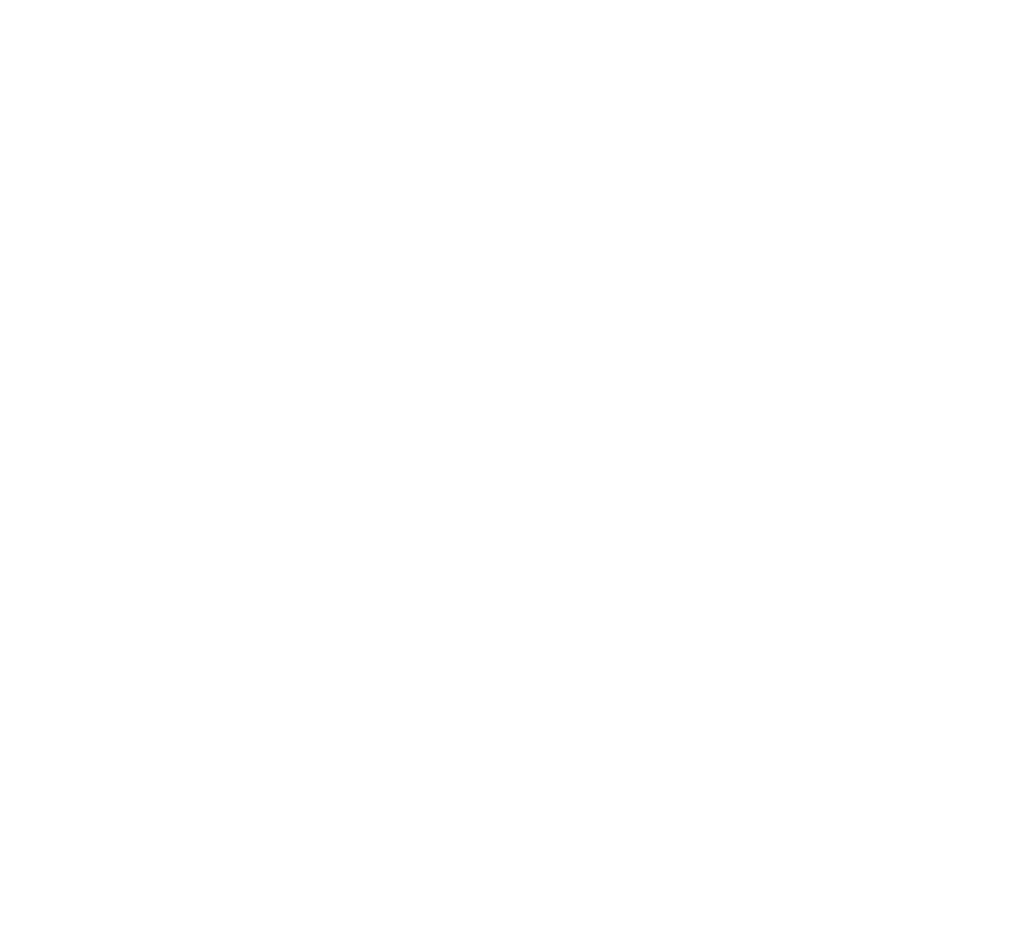
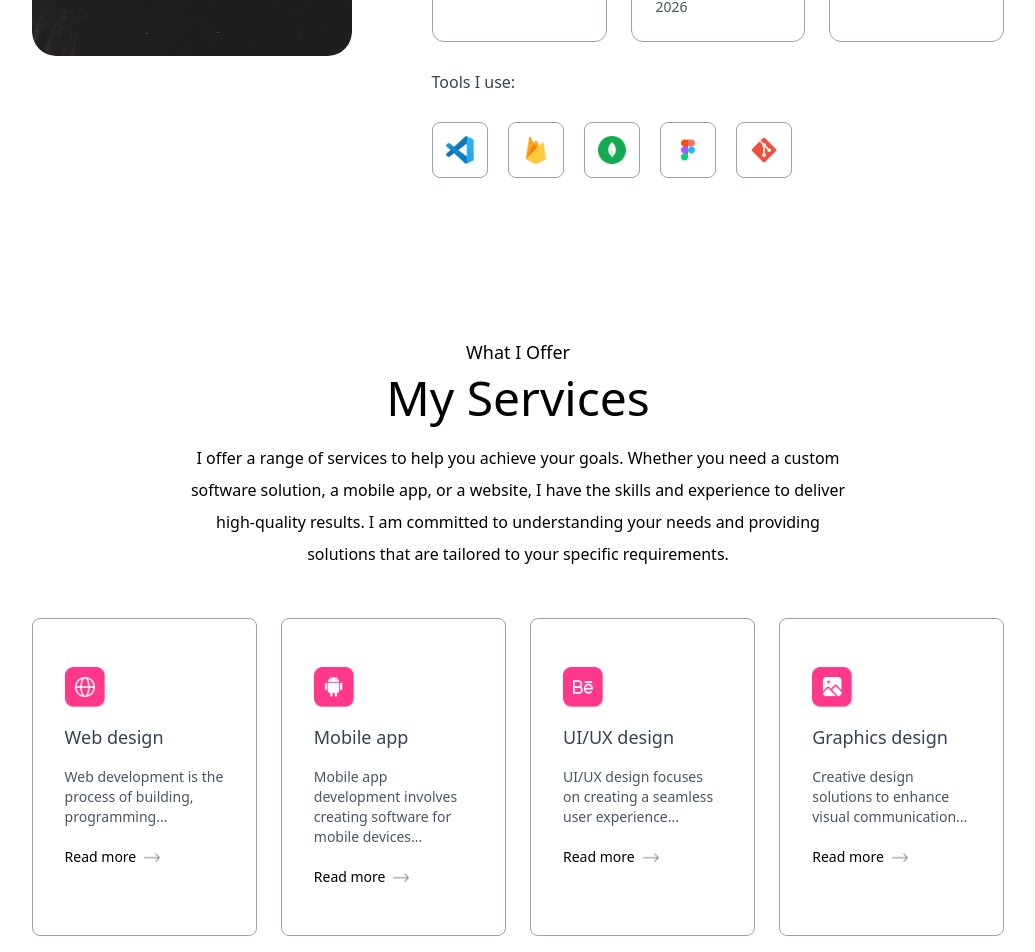
Before and after one commit to nolantuttle/portfolio-site, a Next.js app: page /home in a window 1280 px wide. Shown: the part 1500-2452 px from the top of the page, without its empty margins (122-1157 px from the left). Before the commit the page ends 1561 px from the top, so only its background shows below. Built offline with nearby package versions, Linux system fonts and the light colour scheme; a web font is replaced by a local one.

Commit message:
Finished 'About Me' and 'Services' Layout.

```diff
--- a/app/components/About.jsx
+++ b/app/components/About.jsx
@@ -1,6 +1,6 @@
 import React from 'react'
 import Image from 'next/image'
-import { assets, infoList } from '../../assets/assets'
+import { assets, infoList, toolsData } from '../../assets/assets'
 
 const About = () => {
     return (
@@ -14,11 +14,11 @@ const About = () => {
                 </div>
                 <div className='flex-1'>
                     <p className='mb-10 max-w-2xl'>
-                        I am a Software Engineer. I am God's chosen programmer. I have a passion for creating innovative and efficient software solutions that make a difference in people's lives. With a strong foundation in computer science and a keen eye for detail, I strive to deliver high-quality code that is both functional and maintainable.
+                        I’m a software engineer who works with Java, Spring Boot, SQL, React, and Node.js. I’ve built REST APIs, mobile backends, and full-stack apps, and I’ve also done some lower-level systems programming in C like a custom Unix shell and a virtual memory simulator. I like picking up new tools and figuring out how things work, whether that’s building out a backend, getting something running on the frontend, or experimenting with small side projects to learn more.
                     </p>
                     <ul className='grid grid-cols-1 sm:grid-cols-3 gap-6 max-w-3xl'>
                         {infoList.map(({ icon, iconDark, title, frontend, backend, description }, index) => (
-                            <li className='border-[0.5px] border-gray-400 rounded-xl p-6 cursor-pointer'
+                            <li className='border-[0.5px] border-gray-400 rounded-xl p-6 cursor-pointer hover:-translate-y-1 duration-500'
                                 key={index}>
                                 <Image src={icon} alt={title} className='w-7 mt-3' />
                                 <h3 className='my-2 font-semibold text-gray-700'>{title}</h3>
@@ -34,6 +34,15 @@ const About = () => {
                             </li>
                         ))}
                     </ul>
+
+                    <h4 className='my-6 text-gray-700'> Tools I use:</h4>
+                    <ul className='flex items-center gap-3 sm:gap-5'>
+                        {toolsData.map((tool, index) => (
+                            <li className='flex items-center justify-center w-12 sm:w-14 aspect-square border border-gray-400 rounded-lg cursor-pointer hover:-translate-y-1 duration-500' key={index}>
+                                <Image src={tool} alt='Tool' className='w-5, sm:w-7' />
+                            </li>
+                        ))}
+                    </ul>
                 </div>
             </div>
         </div>
--- a/app/components/Navbar.jsx
+++ b/app/components/Navbar.jsx
@@ -1,9 +1,11 @@
 "use client";
 import { assets } from '../../assets/assets'
 import Image from 'next/image'
-import React, { useRef } from 'react'
+import React, { useEffect, useRef, useState } from 'react'
 
 const Navbar = () => {
+
+    const [isScroll, setIsScroll] = useState(false);
 
     const sideMenuRef = useRef();
 
@@ -17,17 +19,28 @@ const Navbar = () => {
 
     }
 
+    useEffect(() => {
+        window.addEventListener('scroll', () => {
+            if (scrollY > 50) {
+                setIsScroll(true)
+            }
+            else {
+                setIsScroll(false)
+            }
+        })
+    }, [])
     return (
         <>
             <div className='fixed top-0 right-0 w-11/12 -z-10 translate-y-[-80%]'>
                 <Image src={assets.header_bg_color} alt="" className='w-full' />
             </div>
-            <nav className='w-full fixed px-4 lg:px-4 xl:px-[2%] py-4 flex items-center justify-between z-50'>
+            <nav className={`w-full fixed px-4 lg:px-4 xl:px-[2%] py-4 flex items-center justify-between z-50
+                ${isScroll ? "bg-white/50 backdrop-blur-lg shadow-sm" : ""}`}>
                 <a href="#top">
                     <Image src={assets.logo_light} alt="" className='w-18 cursor-pointer mr-14' />
                 </a>
 
-                <ul className='hidden md:flex items-center gap-6 lg:gap-8 rounded-full px-12 py-3 bg-white shadow-sm bg-opacity-50'>
+                <ul className={`hidden md:flex items-center gap-6 lg:gap-8 rounded-full px-12 py-3 ${isScroll ? "" : "bg-white shadow-sm bg-opacity-50"} `}>
                     <li><a className='font-Ovo' href="#top">Home</a></li>
                     <li><a className='font-Ovo' href="#about">About Me</a></li>
                     <li><a className='font-Ovo' href="#services">Services</a></li>
--- /dev/null
+++ b/app/components/Services.jsx
@@ -0,0 +1,34 @@
+import React from 'react'
+import { serviceData, assets } from '../../assets/assets'
+import Image from 'next/image'
+
+const Services = () => {
+    return (
+        <div id="Services" className='w-full px-[12%] py-10 scroll-mt-20'>
+            <h4 className='text-center mb-2 text-lg'>What I Offer</h4>
+            <h2 className='text-center text-5xl'>My Services</h2>
+
+            <p className='text-center max-w-2xl mx-auto mt-5 mb-12'>
+                I offer a range of services to help you achieve your goals. Whether you need a custom software solution, a mobile app, or a website, I have the skills and experience to deliver high-quality results. I am committed to understanding your needs and providing solutions that are tailored to your specific requirements. </p>
+
+            <div className='grid grid-cols-[repeat(auto-fit,minmax(200px,1fr))] gap-6 my-10'>
+                {serviceData.map(({ icon, title, description, link }, index) => (
+                    <div key={index} className='border border-gray-400 rounded-lg px-8 py-12
+                    hover:shadow-black cursor-pointer hover:bg-lightHover
+                    hover:-translate-y-1 duration-500'>
+                        <Image src={icon} alt={title} className='w-10' />
+                        <h3 className='text-lg my-4 text-gray-700'>{title}</h3>
+                        <p className='text-sm text-gray-600 leading-5'>
+                            {description}
+                        </p>
+                        <a href={link} className='flex items-center gap-2 text-sm mt-5'>
+                            Read more <Image src={assets.right_arrow} alt='' className='w-4' />
+                        </a>
+                    </div>
+                ))}
+            </div>
+        </div>
+    )
+}
+
+export default Services
--- a/app/home/page.tsx
+++ b/app/home/page.tsx
@@ -3,6 +3,7 @@ import SkillsSection from '../../components/SkillsSection';
 import Header from '../components/Header';
 import Navbar from '../components/Navbar';
 import About from '../components/About';
+import Services from '../components/Services';
 
 export default function HomePage() {
     return (
@@ -10,6 +11,7 @@ export default function HomePage() {
             <Navbar />
             <Header />
             <About />
+            <Services />
         </main>
 
     );
--- a/assets/assets.js
+++ b/assets/assets.js
@@ -108,7 +108,7 @@ export const serviceData = [
 
 export const infoList = [
     { icon: assets.code_icon, iconDark: assets.code_icon_dark, title: 'Technical Skills', frontend: 'HTML, CSS, JavaScript React Js, Next.Js', backend: 'Java, C++, Python' },
-    { icon: assets.edu_icon, iconDark: assets.edu_icon_dark, title: 'Education', description: 'B.Tech in Computer Science' },
+    { icon: assets.edu_icon, iconDark: assets.edu_icon_dark, title: 'Education', description: 'B. of Science in Software Engineering Grand Canyon University - Expected Graduation May 2026' },
     { icon: assets.project_icon, iconDark: assets.project_icon_dark, title: 'Projects', description: 'Built more than 5 projects' }
 ];
 
```
